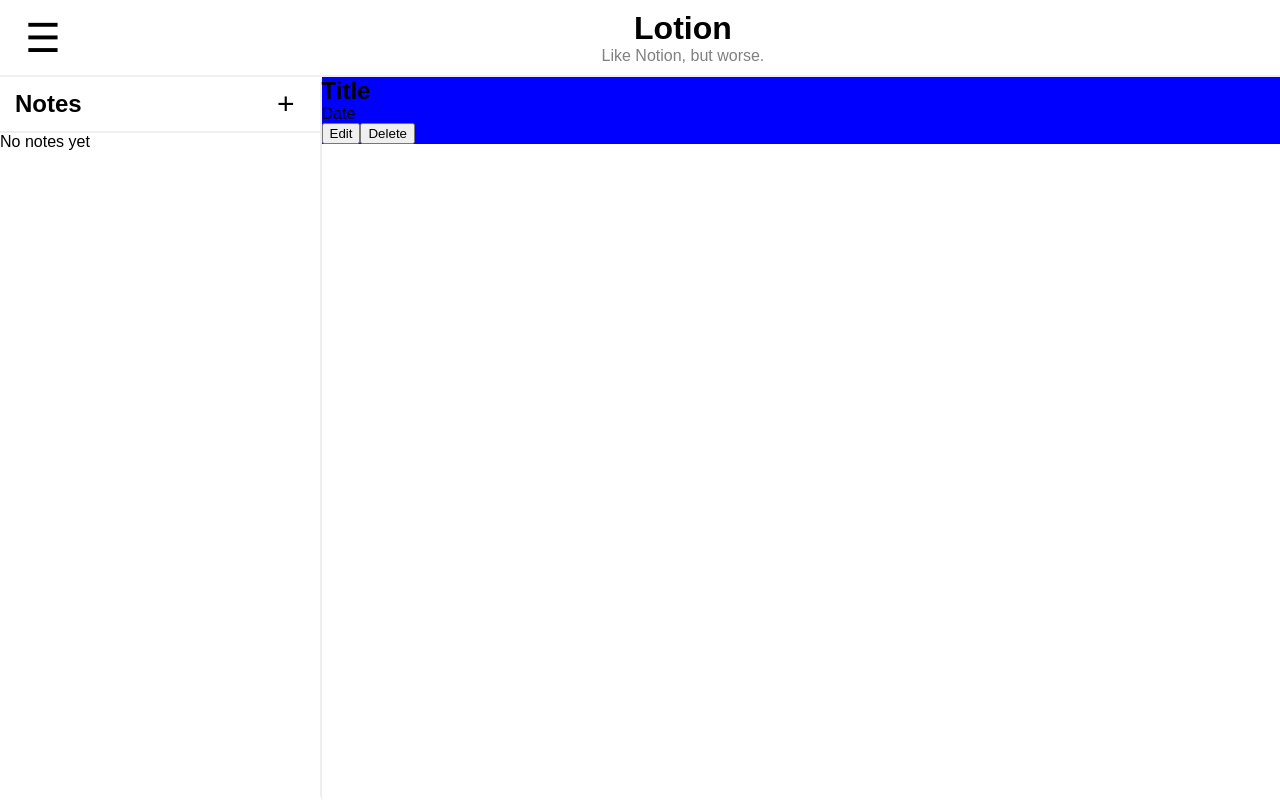
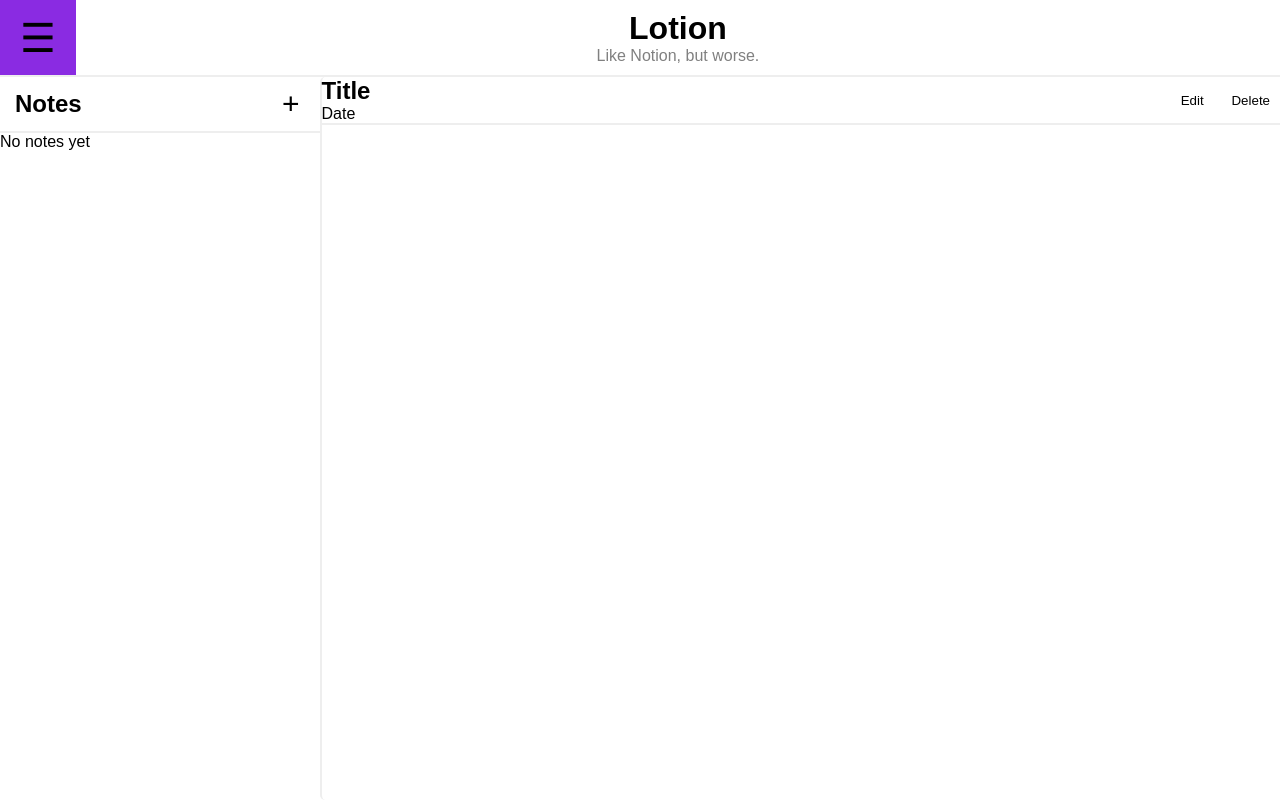
Before and after one commit to EadanL/eadanL-lotion, a React (Create React App) app: page / in a window 1280 px wide. Built offline with nearby package versions, Linux system fonts and the light colour scheme.

Commit message:
added view pane and buttons

```diff
--- a/src/components/viewer.jsx
+++ b/src/components/viewer.jsx
@@ -11,8 +11,10 @@ export default class Viewer extends Component {
 							Date{/* date of note creation here */}
 						</p>
 					</div>
-					<button id="edit-button">Edit</button>
-					<button id="delete-button">Delete</button>
+					<div id="toolbar-buttons">
+						<button id="edit-button">Edit</button>
+						<button id="delete-button">Delete</button>
+					</div>
 				</div>
 			</div>
 		);
--- a/src/index.css
+++ b/src/index.css
@@ -22,6 +22,11 @@ h2 {
 	font-weight: 600;
 }
 
+button {
+	border: none;
+	background: none;
+}
+
 /* NAVBAR */
 #nav-container {
 	margin: 0;
@@ -36,15 +41,15 @@ h2 {
 }
 
 #frame > button {
-	margin: auto 15px;
-	padding: 2px 10px;
-	border: none;
-	background: none;
+	flex: 0;
+	margin: 0;
+	padding: 0 20px;
 	font-size: 40px;
 }
 
 button:hover {
 	cursor: pointer;
+	background-color: blueviolet;
 }
 
 #header-container {
@@ -95,10 +100,8 @@ button:hover {
 }
 
 #sidebar-header > button {
-	margin: 0px 15px;
-	padding: 10px;
-	border: none;
-	background: none;
+	margin: 0;
+	padding: 10px 20px;
 	font-size: 30px;
 }
 
@@ -109,11 +112,25 @@ button:hover {
 /* EDITOR */
 #note-container {
 	flex: 3;
+	display: flex;
+	flex-direction: column;
 	border-left: solid 2px #eeeeee;
 	border-radius: 5px;
 }
 
 /* VIEWER */
 #toolbar {
-	background-color: blue;
+	display: flex;
+	justify-content: space-between;
+	border-bottom: solid 2px #eeeeee;
 }
+
+#toolbar-buttons {
+	display: inline-grid;
+	grid-template-columns: 1fr 1fr;
+}
+
+#toolbar-buttons > * {
+	flex: 1;
+	padding: 5px 10px;
+}
```
